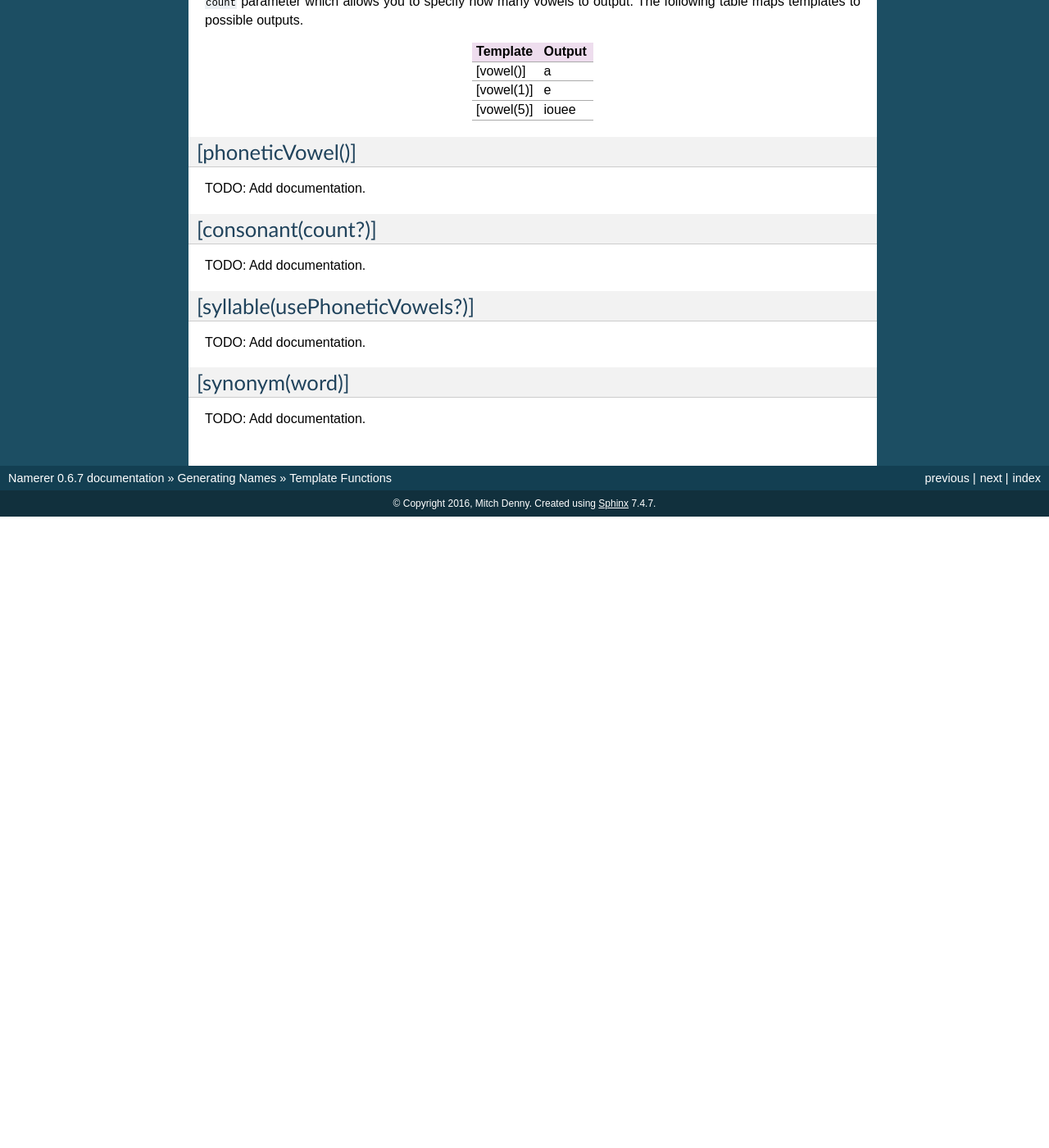
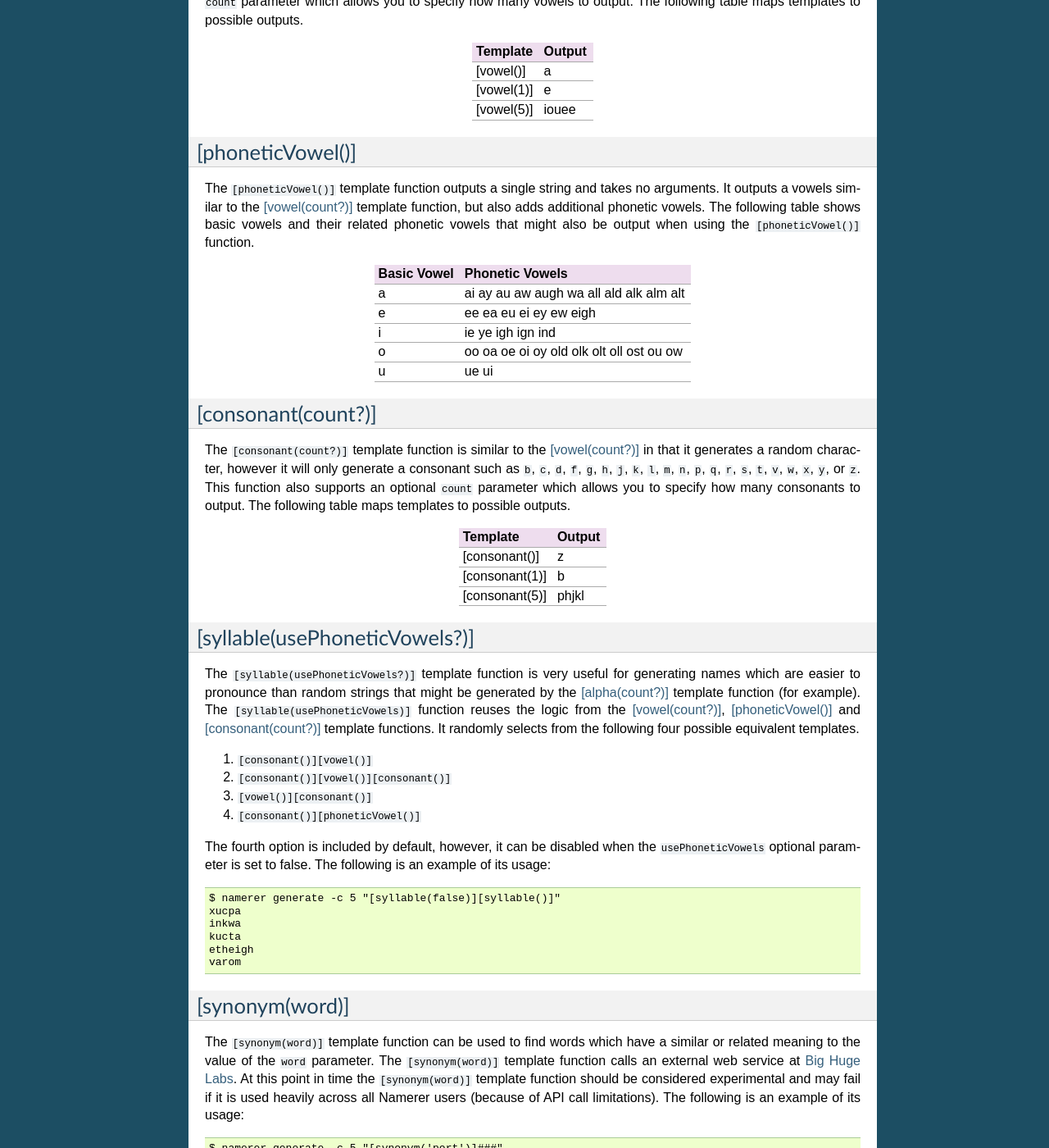
Before and after one commit to mitchdenny/namerer, a Sphinx documentation site: the page built from docs/template-functions.rst, in a window 1280 px wide and 1400 px high, scrolled down 1507 px. Shown: the whole window at 82% size. Built offline with Sphinx 7.4.7, drawn with Linux system fonts in a browser that asks for light colours; before the commit the page ends 2137 px from its top, so only the background shows below that; some of the changed text lies outside the part shown.

Commit message:
Template function doco complete.

```diff
--- a/docs/template-functions.rst
+++ b/docs/template-functions.rst
@@ -108,26 +108,86 @@ Template     Output
 
 [phoneticVowel()]
 -----------------
+The ``[phoneticVowel()]`` template function outputs a single string and takes
+no arguments. It outputs a vowels similar to the :ref:`vowel-template-function`
+template function, but also adds additional phonetic vowels. The following
+table shows basic vowels and their related phonetic vowels that might also
+be output when using the ``[phoneticVowel()]`` function.
 
-TODO: Add documentation.
+=========== ========================================
+Basic Vowel Phonetic Vowels
+=========== ========================================
+a           ai ay au aw augh wa all ald alk alm alt
+e           ee ea eu ei ey ew eigh
+i           ie ye igh ign ind
+o           oo oa oe oi oy old olk olt oll ost ou ow
+u           ue ui
+=========== ========================================
 
 .. _consonant-template-function:
 
 [consonant(count?)]
 -------------------
+The ``[consonant(count?)]`` template function is similar to the :ref:`vowel-template-function`
+in that it generates a random character, however it will only generate a consonant
+such as ``b``, ``c``, ``d``, ``f``, ``g``, ``h``, ``j``,
+``k``, ``l``, ``m``, ``n``, ``p``, ``q``, ``r``, ``s``,
+``t``, ``v``, ``w``, ``x``, ``y``, or ``z``. This function
+also supports an optional ``count`` parameter which allows you to specify
+how many consonants to output. The following table maps templates to
+possible outputs.
 
-TODO: Add documentation.
+============== ==============
+Template       Output
+============== ==============
+[consonant()]  z
+[consonant(1)] b
+[consonant(5)] phjkl
+============== ==============
 
 .. _syllable-template-function:
 
 [syllable(usePhoneticVowels?)]
 ------------------------------
+The ``[syllable(usePhoneticVowels?)]`` template function is very useful for
+generating names which are easier to pronounce than random strings that
+might be generated by the :ref:`alpha-template-function` template function
+(for example). The ``[syllable(usePhoneticVowels)]`` function reuses the
+logic from the :ref:`vowel-template-function`, :ref:`phonetic-vowel-template-function` and :ref:`consonant-template-function`
+template functions. It randomly selects from the following four possible
+equivalent templates.
 
-TODO: Add documentation.
+1. ``[consonant()][vowel()]``
+2. ``[consonant()][vowel()][consonant()]``
+3. ``[vowel()][consonant()]``
+4. ``[consonant()][phoneticVowel()]``
+
+The fourth option is included by default, however, it can be disabled
+when the ``usePhoneticVowels`` optional parameter is set to false. The following
+is an example of its usage::
+
+	$ namerer generate -c 5 "[syllable(false)][syllable()]"
+	xucpa
+	inkwa
+	kucta
+	etheigh
+	varom
 
 .. _synonym-template-function:
 
 [synonym(word)]
 ---------------
+The ``[synonym(word)]`` template function can be used to find words which
+have a similar or related meaning to the value of the ``word`` parameter. The
+``[synonym(word)]`` template function calls an external web service at
+`Big Huge Labs <http://words.bighugelabs.com>`_. At this point in time the
+``[synonym(word)]`` template function should be considered experimental and
+may fail if it is used heavily across all Namerer users (because of API call
+limitations). The following is an example of its usage::
 
-TODO: Add documentation.
+	$ namerer generate -c 5 "[synonym('port')]###"
+	turn351
+	opening171
+	side462
+	porthole843
+	turn118
```
